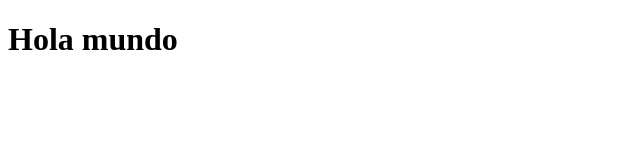
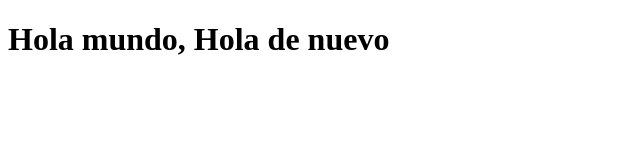
Before and after one commit to GibranGodoy/Lecture0-CS50, a plain HTML site: page hello.html in a window 1280 px wide. Shown: the whole page, without its empty margins (0-640 px from the left). Drawn offline with Linux system fonts and the light colour scheme.

Commit message:
Update hello.html

```diff
--- a/hello.html
+++ b/hello.html
@@ -6,7 +6,7 @@
 </head>
 <body>
 	<h1>
-		Hola mundo
+		Hola mundo, Hola de nuevo
 	</h1>
 </body>
 </html>
```
